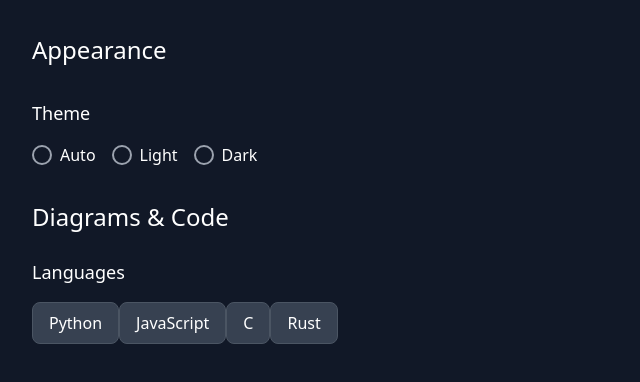
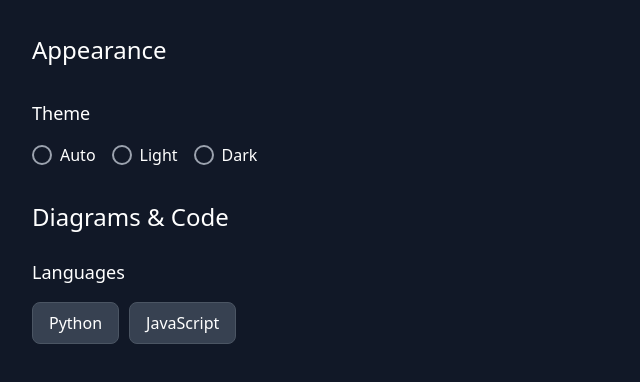
Before and after one commit to baptisteCanac/Pulse, a website with bundled scripts: page Pulse/src/html/settings.html in a window 1280 px wide. Shown: the whole page, without its empty margins (0-640 px from the left). Built offline with nearby package versions, Linux system fonts and the light colour scheme.

Commit message:
put right languages in settings

```diff
--- a/Pulse/src/html/settings.html
+++ b/Pulse/src/html/settings.html
@@ -43,10 +43,8 @@
                 <div style="margin-bottom: 24px;">
                     <h3 style="font-size: 1.125rem; font-weight: 500; margin-bottom: 16px; margin-top: 0;">Languages</h3>
                     <div style="display: flex; flex-wrap: gap: 12px;">
-                        <span style="padding: 8px 16px; background-color: #374151; border-radius: 8px; border: 1px solid #4B5563;">Python</span>
-                        <span style="padding: 8px 16px; background-color: #374151; border-radius: 8px; border: 1px solid #4B5563;">JavaScript</span>
-                        <span style="padding: 8px 16px; background-color: #374151; border-radius: 8px; border: 1px solid #4B5563;">C</span>
-                        <span style="padding: 8px 16px; background-color: #374151; border-radius: 8px; border: 1px solid #4B5563;">Rust</span>
+                        <span style="padding: 8px 16px; background-color: #374151; border-radius: 8px; border: 1px solid #4B5563; margin-right: 10px;">Python</span>
+                        <span style="padding: 8px 16px; background-color: #374151; border-radius: 8px; border: 1px solid #4B5563; margin-right: 10px;">JavaScript</span>
                     </div>
                 </div>
         </div>
```
